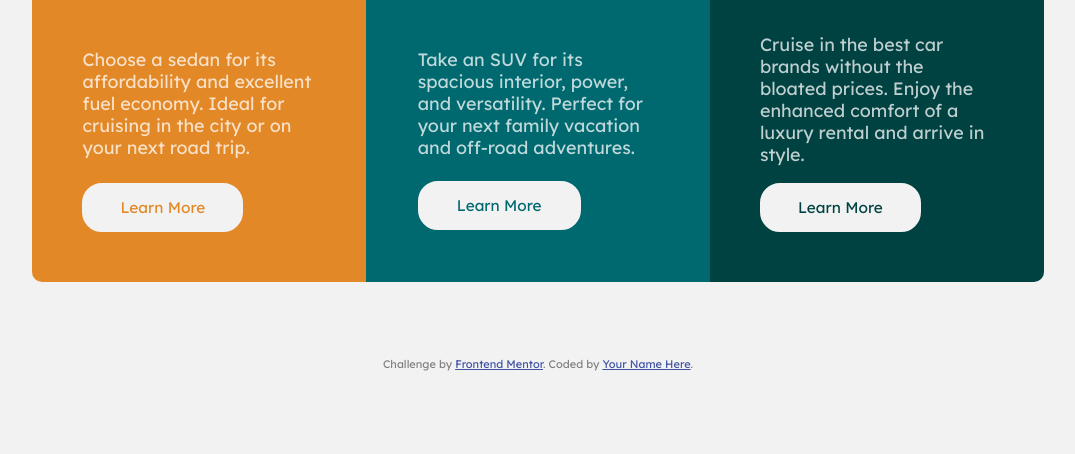
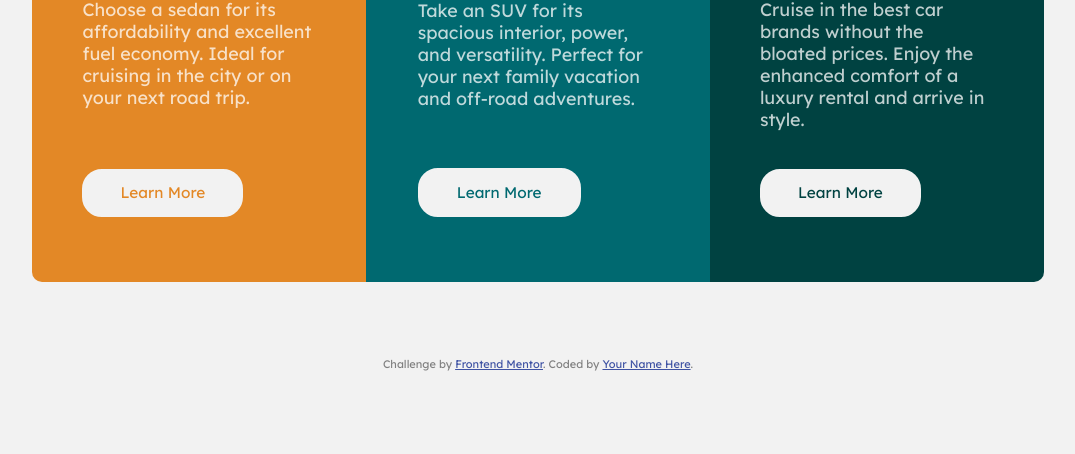
Before and after one commit to Maxagno/3-column-preview-card-component-main, a plain HTML site: page index.html in a window 1280 px wide. Shown: the part 346-800 px from the top of the page, without its empty margins (102-1177 px from the left). Drawn offline with Linux system fonts and the light colour scheme.

Commit message:
Fixing problem with button

```diff
--- a/index.html
+++ b/index.html
@@ -25,7 +25,9 @@
           Choose a sedan for its affordability and excellent fuel economy. Ideal for cruising in the city
           or on your next road trip.</p>
         </div>
-        <button class="button_card">Learn More</button>
+        <div class="card_footer">
+          <button class="button_card">Learn More</button>
+        </div>
       </div>
       <div class="column_card" id="column_2">
         <img src="images/icon-suvs.svg"/>
@@ -36,7 +38,9 @@
           Take an SUV for its spacious interior, power, and versatility. Perfect for your next family vacation
           and off-road adventures.</p>
         </div>
-        <button class="button_card">Learn More</button>
+        <div class="card_footer">
+          <button class="button_card">Learn More</button>
+        </div>
       </div>
       <div class="column_card" id="column_3">
         <img src="images/icon-luxury.svg"/>
@@ -47,7 +51,9 @@
           Cruise in the best car brands without the bloated prices. Enjoy the enhanced comfort of a luxury
           rental and arrive in style.</p>
         </div>
-        <button class="button_card">Learn More</button>
+        <div class="card_footer">
+          <button class="button_card">Learn More</button>
+        </div>
       </div>
     </div>
   </div>
--- a/style.css
+++ b/style.css
@@ -35,11 +35,10 @@ h2 {
 }
 
 .column_card {
-    display: flex;
-    flex-direction: column;
+    display: grid;
+    grid-template-rows: 10% 20% 50% 20%;
+    grid-row-gap: 1%;
     padding : 15%;
-    justify-content: space-between;
-    align-content: center;
 }
 
 .column_card p {
@@ -77,7 +76,6 @@ h2 {
     background-color: hsl(31, 77%, 52%);
     border-color: hsl(0, 0%, 95%);
     color: hsl(0, 0%, 95%);
-
 }
 
 #column_2 {
```
